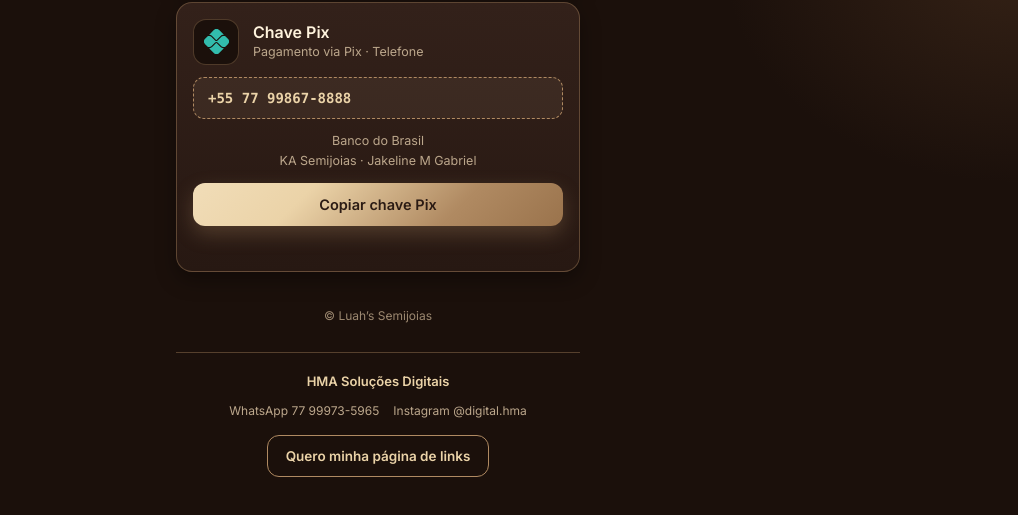
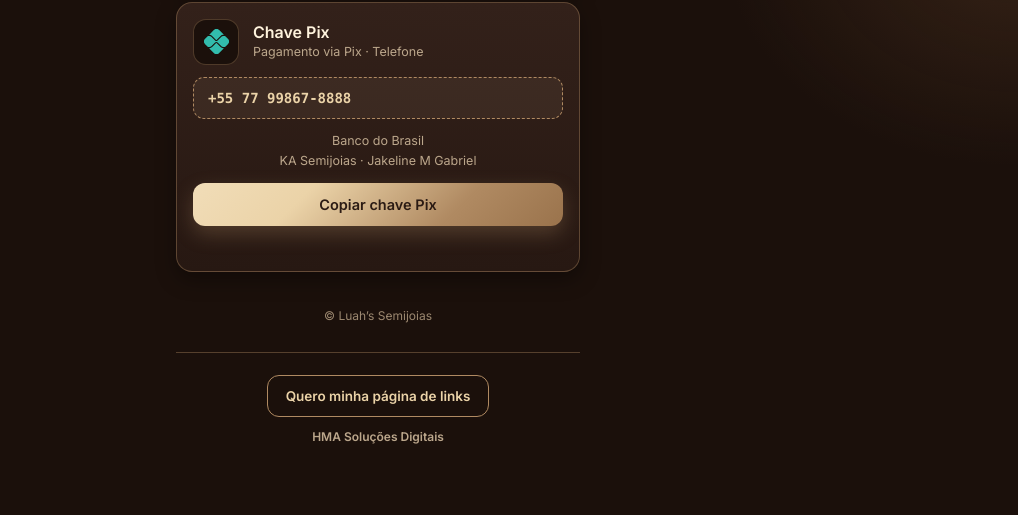
Before and after one commit to hmasolucoes/luahs-barreiras, a plain HTML site: page index.html in a window 1280 px wide. Shown: the part 727-1242 px from the top of the page, without its empty margins (262-1280 px from the left). After the commit the page ends 1217 px from the top, so only its background shows below. Drawn offline with Linux system fonts and the light colour scheme.

Commit message:
Update index.html

```diff
--- a/index.html
+++ b/index.html
@@ -74,9 +74,8 @@ a.btn:active{transform:scale(.98)}
 <p class="st" id="st" role="status" aria-live="polite"></p></section>
 <p class="copy">&copy; Luah&rsquo;s Semijoias</p>
 <footer class="foot">
-<p class="c"><b>HMA Solu&ccedil;&otilde;es Digitais</b></p>
-<p class="c ct"><span>WhatsApp 77 99973-5965</span><span>Instagram @digital.hma</span></p>
 <a class="cta" href="https://wa.me/5577999735965?text=Ol%C3%A1%2C%20vim%20pela%20p%C3%A1gina%20da%20Luah%27s%20Semijoias%20e%20gostaria%20de%20saber%20os%20valores" target="_blank" rel="noopener">Quero minha p&aacute;gina de links</a>
+<p class="c"><a class="hmal" href="https://wa.me/5577999735965?text=Ol%C3%A1%2C%20vim%20pela%20p%C3%A1gina%20da%20Luah%27s%20Semijoias%20e%20gostaria%20de%20saber%20os%20valores" target="_blank" rel="noopener" style="color:inherit;text-decoration:none;font-weight:700">HMA Solu&ccedil;&otilde;es Digitais</a></p>
 </footer>
 </main>
 <script>(function(){var b=document.getElementById('copy'),k=document.getElementById('key'),s=document.getElementById('st');
@@ -84,7 +83,7 @@ function sel(){var r=document.createRange();r.selectNodeContents(k);var x=window
 b.addEventListener('click',function(){var t=(k.getAttribute('data-copy')||k.textContent).trim();
 if(navigator.clipboard&&navigator.clipboard.writeText){navigator.clipboard.writeText(t).then(function(){s.textContent='Chave copiada!'}).catch(function(){sel();s.textContent='Chave selecionada, copie manualmente.'})}else{sel();s.textContent='Chave selecionada, copie manualmente.'}});
 var f=document.getElementById('fall');for(var i=0;i<14;i++){var e=document.createElement('i');e.style.left=(Math.random()*100)+'%';e.style.setProperty('--dx',(Math.random()*120-60)+'px');e.style.setProperty('--rt',(Math.random()*540+180)+'deg');e.style.animationDuration=(9+Math.random()*9)+'s';e.style.animationDelay=(-Math.random()*14)+'s';f.appendChild(e)}
-var ac;document.addEventListener('pointerdown',function(ev){if(!ev.target.closest('.btn,.cp,.cta'))return;try{ac=ac||new(window.AudioContext||window.webkitAudioContext)();var o=ac.createOscillator(),g=ac.createGain(),t=ac.currentTime;o.type='triangle';o.frequency.setValueAtTime(2400,t);g.gain.setValueAtTime(.18,t);g.gain.exponentialRampToValueAtTime(.001,t+.02);o.connect(g);g.connect(ac.destination);o.start(t);o.stop(t+.025)}catch(x){}});
+var ac;document.addEventListener('pointerdown',function(ev){if(!ev.target.closest('.btn,.cp,.cta,.hmal'))return;try{ac=ac||new(window.AudioContext||window.webkitAudioContext)();var o=ac.createOscillator(),g=ac.createGain(),t=ac.currentTime;o.type='triangle';o.frequency.setValueAtTime(2400,t);g.gain.setValueAtTime(.18,t);g.gain.exponentialRampToValueAtTime(.001,t+.02);o.connect(g);g.connect(ac.destination);o.start(t);o.stop(t+.025)}catch(x){}});
 })();</script>
 </body>
 </html>
```
